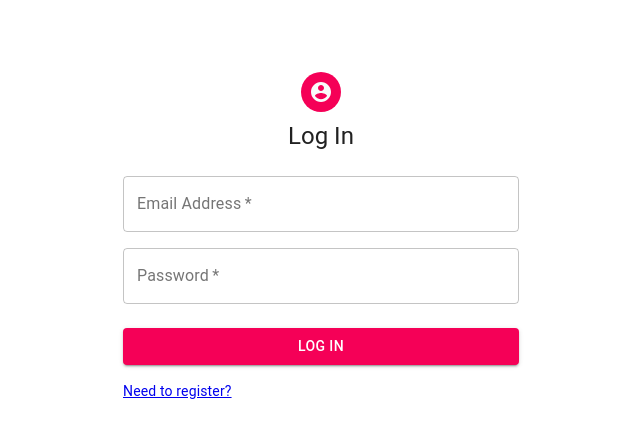
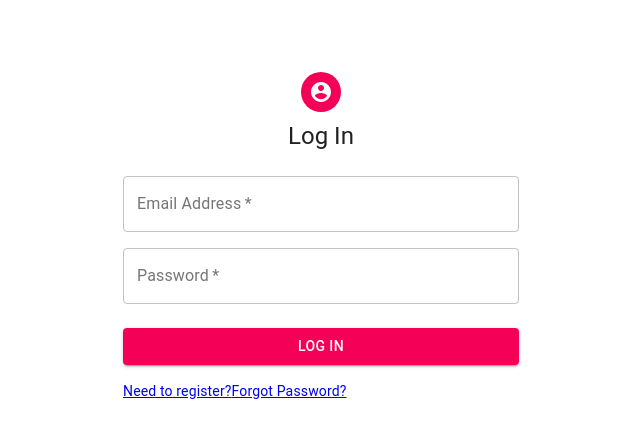
Before and after one commit to DevDesk-Queu/Front-End, a React (Create React App) app in the folder devdesk/: page /login in a window 1280 px wide. Shown: the top 438 px of the page, without its empty margins (319-959 px from the left). Built offline with nearby package versions, Linux system fonts and the light colour scheme.

Commit message:
adding a form to reset passwords

```diff
--- a/devdesk/src/App.js
+++ b/devdesk/src/App.js
@@ -8,6 +8,7 @@ import NewTicket from './components/NewTicket'
 import PrivateRoute from './components/PrivateRoute'
 import StudentDashboard from './views/StudentDashboard'
 import HelperDashboard from './views/HelperDashboard'
+import Reset from './components/Reset'
 
 function App() {
   //example props to be passed down
@@ -25,6 +26,7 @@ function App() {
       <Switch>
         <Route path='/login' render={props => <Login {...props} />} />
         <Route path='/register' render={props => <Register {...props} />} />
+        <Route path='/reset' render={props => <Reset {...props} />} />
         <Route
           path='/newticket'
           render={props => (
--- /dev/null
+++ b/devdesk/src/components/Reset.js
@@ -0,0 +1,7 @@
+import React from 'react'
+
+const Reset = () => {
+  return <div></div>
+}
+
+export default Reset
--- a/devdesk/src/views/Login.js
+++ b/devdesk/src/views/Login.js
@@ -105,6 +105,7 @@ const Login = props => {
             Log In
           </Button>
           <Link to='/register'>Need to register?</Link>
+          <Link to='#'>Forgot Password?</Link>
         </form>
       </div>
     </Container>
```
